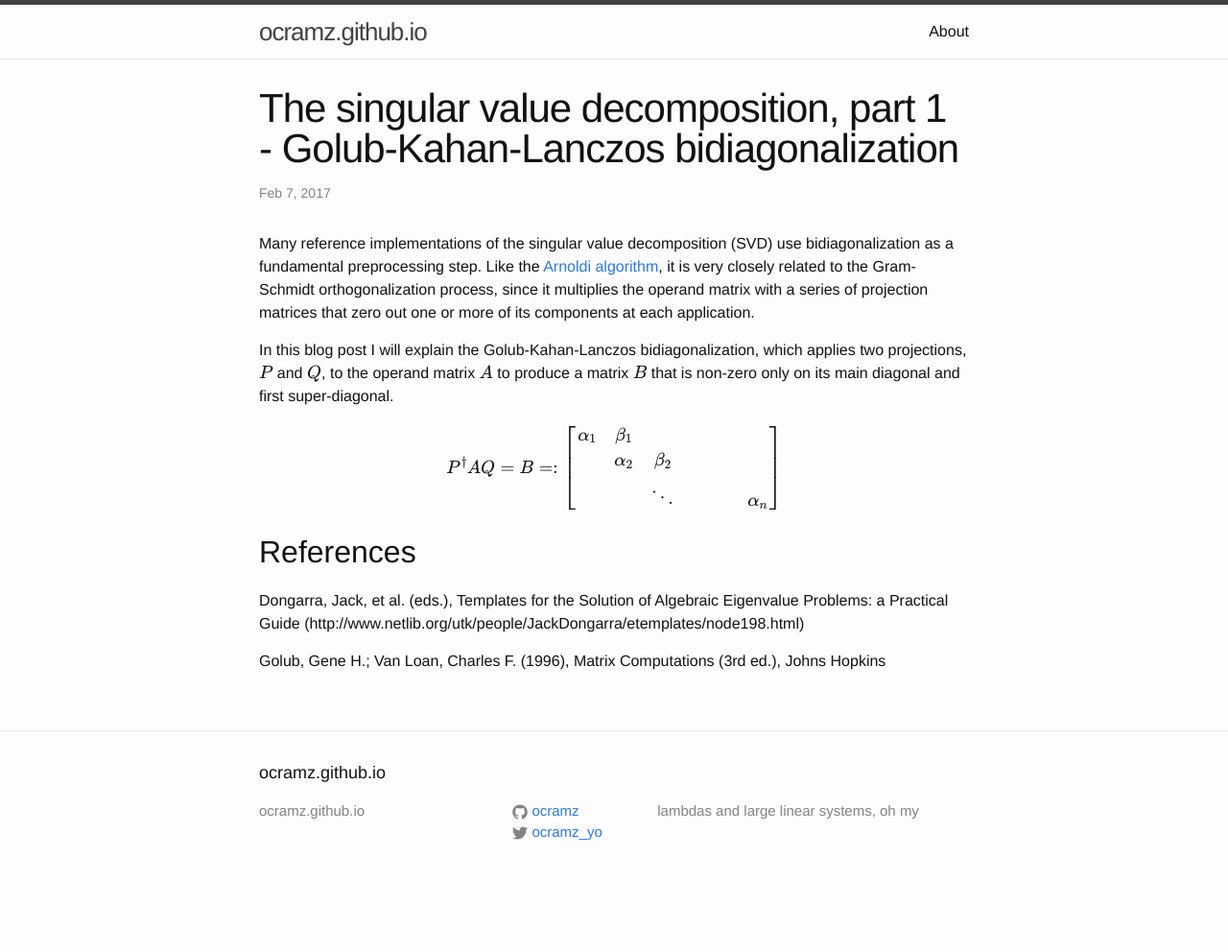
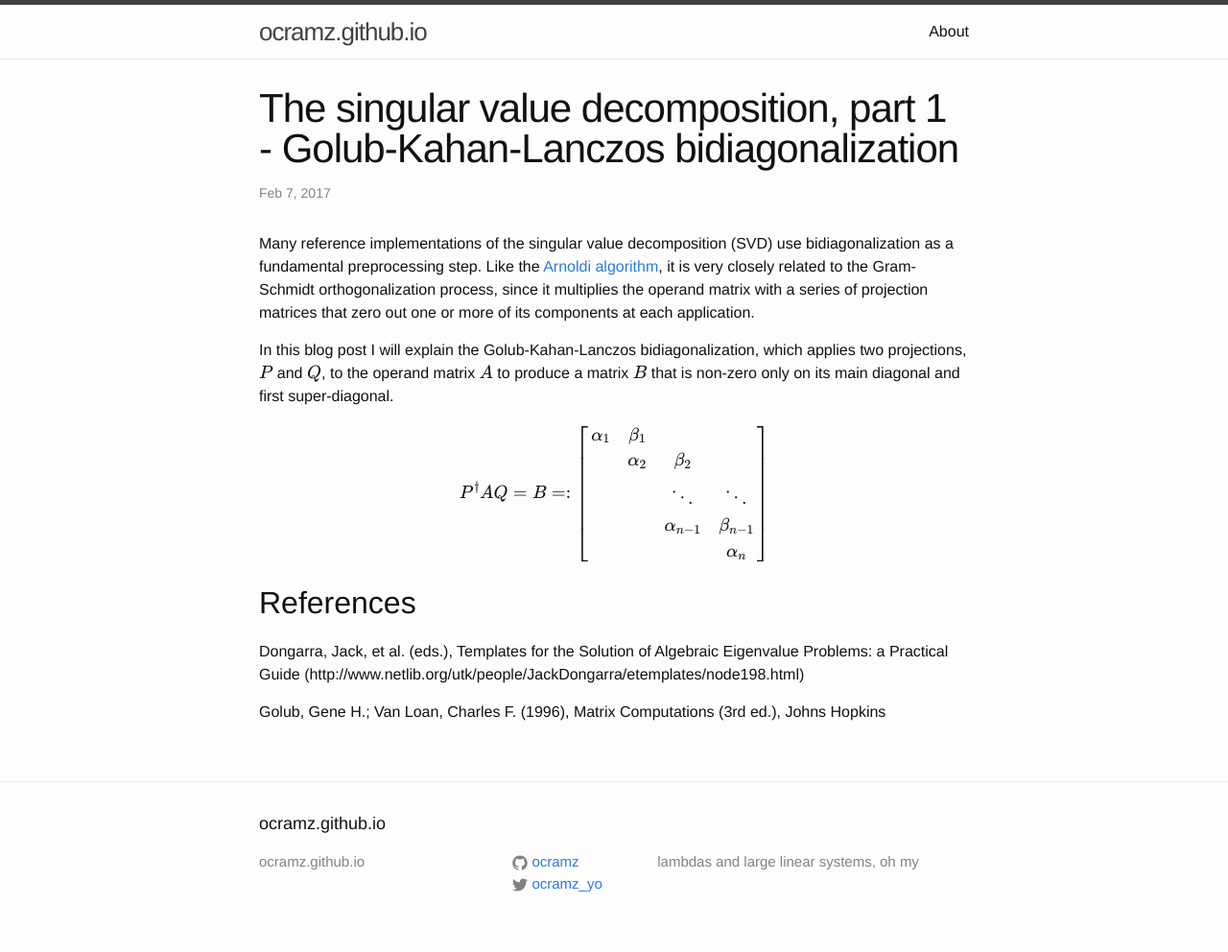
Before and after one commit to ocramz/ocramz.github.io, a Jekyll site: the page built from _posts/2017-02-07-golub-kahan-lanczos.markdown, in a window 1280 px wide. Shown: the whole page at 96% size. Built offline with Jekyll 4.4.1, drawn with Linux system fonts in a browser that asks for light colours; formulas are drawn with MathJax 3; before the commit the page ends 939 px from its top, so only the background shows below that.

Commit message:
upd blog

```diff
--- a/_posts/2017-02-07-golub-kahan-lanczos.markdown
+++ b/_posts/2017-02-07-golub-kahan-lanczos.markdown
@@ -14,7 +14,8 @@ P^\dagger A Q = B =: \left[
 \begin{array}{c c c c}
  \alpha_1 & \beta_1  & & \\
           & \alpha_2 & \beta_2 & \\
-	  & & \ddots &
+	  & & \ddots & \ddots \\
+	  & & \alpha_{n-1} & \beta_{n-1} \\
           & & & \alpha_n \\
 \end{array}
 \right]
```
